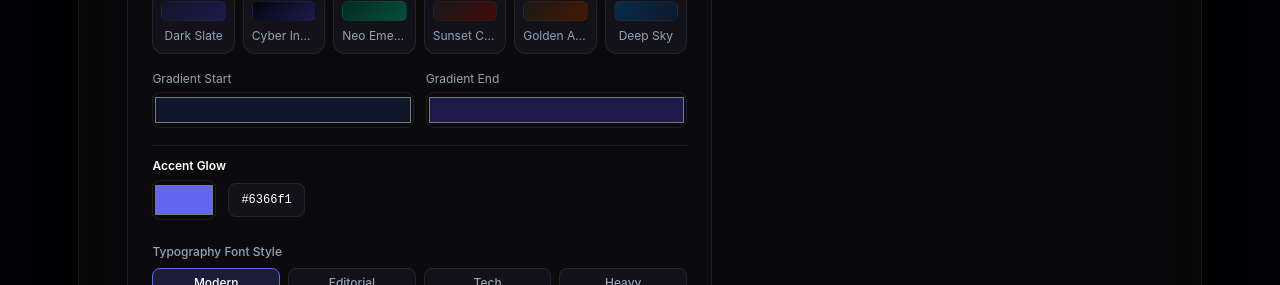
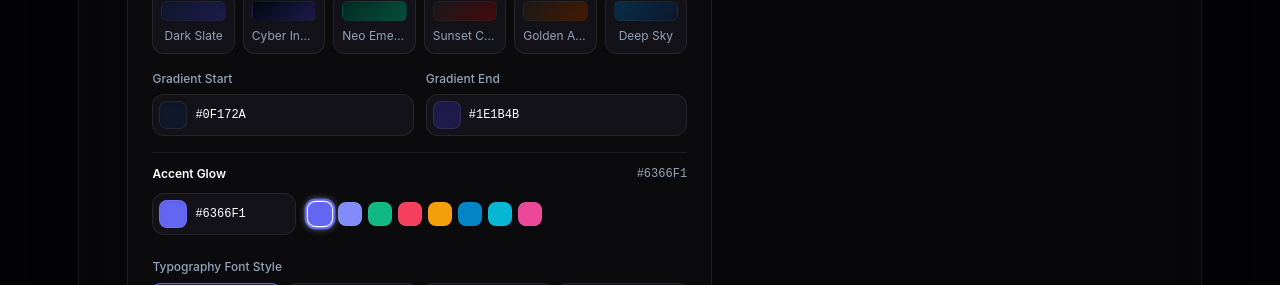
Before and after one commit to wkmaker/smalltools, a Next.js app: page /og-generator/en in a window 1280 px wide. Shown: the part 2022-2307 px from the top of the page. Built offline with nearby package versions, Linux system fonts and the light colour scheme; no server answers.

Commit message:
feat(og-generator): add manual hex text input and unified styling with quick accent palette

```diff
--- a/app/og-generator/OgGeneratorClient.tsx
+++ b/app/og-generator/OgGeneratorClient.tsx
@@ -830,16 +830,27 @@ export default function OgGeneratorClient({ lang = 'zh-TW' }: OgGeneratorClientP
                       </div>
                     </div>
 
-                    {/* 自訂雙色漸層選擇器 */}
+                    {/* 自訂雙色漸層選擇器 (支援色盤與手動色碼輸入) */}
                     <div className="grid grid-cols-2 gap-3 pt-1">
                       <div>
-                        <label htmlFor={colorPicker1Id} className="block text-[12px] text-text-sub mb-1">
+                        <label htmlFor={colorPicker1Id} className="block text-[12px] font-medium text-text-sub mb-1.5">
                           {t.gradientStartColor}
                         </label>
+                        <div className="flex items-center gap-2 p-1.5 rounded-xl bg-select-bg border border-border-glass focus-within:border-[#6366f1] transition-all">
+                          <div
+                            className="relative w-7 h-7 rounded-lg overflow-hidden shrink-0 border border-border-glass shadow-inner"
+                            style={{ backgroundColor: themeMode === 'dark' ? color1 : lightColor1 }}
+                          >
                             <input
-                          id={colorPicker1Id}
                               type="color"
-                          value={themeMode === 'dark' ? color1 : lightColor1}
+                              value={
+                                (themeMode === 'dark' ? color1 : lightColor1).startsWith('#') &&
+                                (themeMode === 'dark' ? color1 : lightColor1).length === 7
+                                  ? themeMode === 'dark'
+                                    ? color1
+                                    : lightColor1
+                                  : '#0f172a'
+                              }
                               onChange={(e) => {
                                 if (themeMode === 'dark') {
                                   setColor1(e.target.value);
@@ -847,17 +858,48 @@ export default function OgGeneratorClient({ lang = 'zh-TW' }: OgGeneratorClientP
                                   setLightColor1(e.target.value);
                                 }
                               }}
-                          className="w-full h-9 rounded-lg cursor-pointer bg-transparent border border-border-glass"
+                              className="opacity-0 absolute inset-0 w-full h-full cursor-pointer"
+                              aria-label={t.gradientStartColor}
                             />
                           </div>
+                          <input
+                            id={colorPicker1Id}
+                            type="text"
+                            value={themeMode === 'dark' ? color1 : lightColor1}
+                            onChange={(e) => {
+                              const val = e.target.value;
+                              if (themeMode === 'dark') {
+                                setColor1(val);
+                              } else {
+                                setLightColor1(val);
+                              }
+                            }}
+                            placeholder="#000000"
+                            maxLength={7}
+                            className="w-full text-xs font-mono font-medium text-text-main bg-transparent outline-none uppercase"
+                          />
+                        </div>
+                      </div>
+
                       <div>
-                        <label htmlFor={colorPicker2Id} className="block text-[12px] text-text-sub mb-1">
+                        <label htmlFor={colorPicker2Id} className="block text-[12px] font-medium text-text-sub mb-1.5">
                           {t.gradientEndColor}
                         </label>
+                        <div className="flex items-center gap-2 p-1.5 rounded-xl bg-select-bg border border-border-glass focus-within:border-[#6366f1] transition-all">
+                          <div
+                            className="relative w-7 h-7 rounded-lg overflow-hidden shrink-0 border border-border-glass shadow-inner"
+                            style={{ backgroundColor: themeMode === 'dark' ? color2 : lightColor2 }}
+                          >
                             <input
-                          id={colorPicker2Id}
                               type="color"
-                          value={themeMode === 'dark' ? color2 : lightColor2}
+                              value={
+                                (themeMode === 'dark' ? color2 : lightColor2).startsWith('#') &&
+                                (themeMode === 'dark' ? color2 : lightColor2).length === 7
+                                  ? themeMode === 'dark'
+                                    ? color2
+                                    : lightColor2
+                                  : '#1e1b4b'
+                              }
                               onChange={(e) => {
                                 if (themeMode === 'dark') {
                                   setColor2(e.target.value);
@@ -865,22 +907,51 @@ export default function OgGeneratorClient({ lang = 'zh-TW' }: OgGeneratorClientP
                                   setLightColor2(e.target.value);
                                 }
                               }}
-                          className="w-full h-9 rounded-lg cursor-pointer bg-transparent border border-border-glass"
+                              className="opacity-0 absolute inset-0 w-full h-full cursor-pointer"
+                              aria-label={t.gradientEndColor}
                             />
+                          </div>
+                          <input
+                            id={colorPicker2Id}
+                            type="text"
+                            value={themeMode === 'dark' ? color2 : lightColor2}
+                            onChange={(e) => {
+                              const val = e.target.value;
+                              if (themeMode === 'dark') {
+                                setColor2(val);
+                              } else {
+                                setLightColor2(val);
+                              }
+                            }}
+                            placeholder="#000000"
+                            maxLength={7}
+                            className="w-full text-xs font-mono font-medium text-text-main bg-transparent outline-none uppercase"
+                          />
+                        </div>
                       </div>
                     </div>
                   </>
                 ) : (
                   /* 自訂單色純底選擇器 */
                   <div className="pt-1">
-                    <label htmlFor={colorPicker1Id} className="block text-[12px] text-text-sub mb-1">
+                    <label htmlFor={colorPicker1Id} className="block text-[12px] font-medium text-text-sub mb-1.5">
                       {t.solidBgColor}
                     </label>
-                    <div className="flex items-center gap-3">
+                    <div className="flex items-center gap-2 p-1.5 rounded-xl bg-select-bg border border-border-glass focus-within:border-[#6366f1] transition-all max-w-[200px]">
+                      <div
+                        className="relative w-7 h-7 rounded-lg overflow-hidden shrink-0 border border-border-glass shadow-inner"
+                        style={{ backgroundColor: themeMode === 'dark' ? color1 : lightColor1 }}
+                      >
                         <input
-                        id={colorPicker1Id}
                           type="color"
-                        value={themeMode === 'dark' ? color1 : lightColor1}
+                          value={
+                            (themeMode === 'dark' ? color1 : lightColor1).startsWith('#') &&
+                            (themeMode === 'dark' ? color1 : lightColor1).length === 7
+                              ? themeMode === 'dark'
+                                ? color1
+                                : lightColor1
+                              : '#0f172a'
+                          }
                           onChange={(e) => {
                             if (themeMode === 'dark') {
                               setColor1(e.target.value);
@@ -890,32 +961,86 @@ export default function OgGeneratorClient({ lang = 'zh-TW' }: OgGeneratorClientP
                               setLightColor2(e.target.value);
                             }
                           }}
-                        className="w-16 h-10 rounded-lg cursor-pointer bg-transparent border border-border-glass"
+                          className="opacity-0 absolute inset-0 w-full h-full cursor-pointer"
+                          aria-label={t.solidBgColor}
                         />
-                      <span className="text-xs font-mono px-3 py-2 rounded-lg bg-select-bg border border-border-glass text-text-main">
-                        {themeMode === 'dark' ? color1 : lightColor1}
-                      </span>
+                      </div>
+                      <input
+                        id={colorPicker1Id}
+                        type="text"
+                        value={themeMode === 'dark' ? color1 : lightColor1}
+                        onChange={(e) => {
+                          const val = e.target.value;
+                          if (themeMode === 'dark') {
+                            setColor1(val);
+                            setColor2(val);
+                          } else {
+                            setLightColor1(val);
+                            setLightColor2(val);
+                          }
+                        }}
+                        placeholder="#000000"
+                        maxLength={7}
+                        className="w-full text-xs font-mono font-medium text-text-main bg-transparent outline-none uppercase"
+                      />
                     </div>
                   </div>
                 )}
               </div>
 
-              {/* 強調發光色 (Accent Color) */}
-              <div className="pt-3 border-t border-border-glass">
-                <label htmlFor={accentPickerId} className="block text-xs font-semibold text-text-main mb-1.5">
+              {/* 強調發光色 (Accent Glow Color) 專屬精緻區塊 */}
+              <div className="space-y-2.5 pt-3 border-t border-border-glass">
+                <div className="flex items-center justify-between">
+                  <span className="block text-xs font-semibold text-text-main">
                     {t.accentColor}
-                </label>
+                  </span>
+                  <span className="text-[12px] text-text-sub font-mono uppercase">
+                    {accentColor}
+                  </span>
+                </div>
+
                 <div className="flex items-center gap-3">
+                  <div className="flex items-center gap-2 p-1.5 rounded-xl bg-select-bg border border-border-glass focus-within:border-[#6366f1] transition-all w-36 shrink-0">
+                    <div
+                      className="relative w-7 h-7 rounded-lg overflow-hidden shrink-0 border border-border-glass shadow-inner"
+                      style={{ backgroundColor: accentColor }}
+                    >
+                      <input
+                        type="color"
+                        value={accentColor.startsWith('#') && accentColor.length === 7 ? accentColor : '#6366f1'}
+                        onChange={(e) => setAccentColor(e.target.value)}
+                        className="opacity-0 absolute inset-0 w-full h-full cursor-pointer"
+                        aria-label={t.accentColor}
+                      />
+                    </div>
                     <input
                       id={accentPickerId}
-                    type="color"
+                      type="text"
                       value={accentColor}
                       onChange={(e) => setAccentColor(e.target.value)}
-                    className="w-16 h-10 rounded-lg cursor-pointer bg-transparent border border-border-glass"
+                      placeholder="#6366F1"
+                      maxLength={7}
+                      className="w-full text-xs font-mono font-medium text-text-main bg-transparent outline-none uppercase"
                     />
-                  <span className="text-xs font-mono px-3 py-2 rounded-lg bg-select-bg border border-border-glass text-text-main">
-                    {accentColor}
-                  </span>
+                  </div>
+
+                  {/* 常用 Accent 快捷色票 */}
+                  <div className="flex flex-wrap items-center gap-1.5 flex-1">
+                    {['#6366f1', '#818cf8', '#10b981', '#f43f5e', '#f59e0b', '#0284c7', '#06b6d4', '#ec4899'].map((c) => (
+                      <button
+                        key={c}
+                        type="button"
+                        onClick={() => setAccentColor(c)}
+                        title={c}
+                        className={`w-6 h-6 rounded-lg border transition-all cursor-pointer ${
+                          accentColor.toLowerCase() === c.toLowerCase()
+                            ? 'border-white scale-110 shadow-[0_0_8px_rgba(255,255,255,0.6)] ring-2 ring-[#6366f1]'
+                            : 'border-border-glass/60 hover:scale-105'
+                        }`}
+                        style={{ backgroundColor: c }}
+                      />
+                    ))}
+                  </div>
                 </div>
               </div>
 
```
Lines whose indentation alone changed are shown as unchanged.
